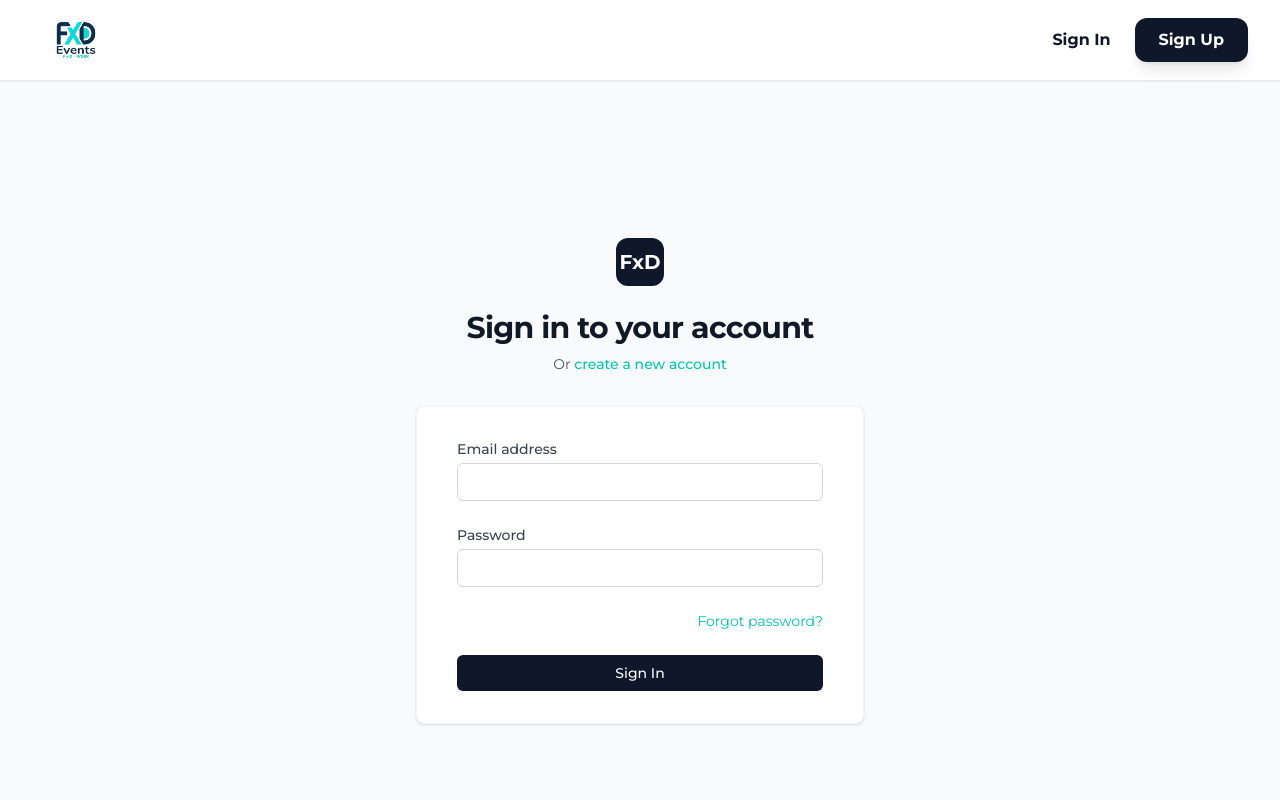
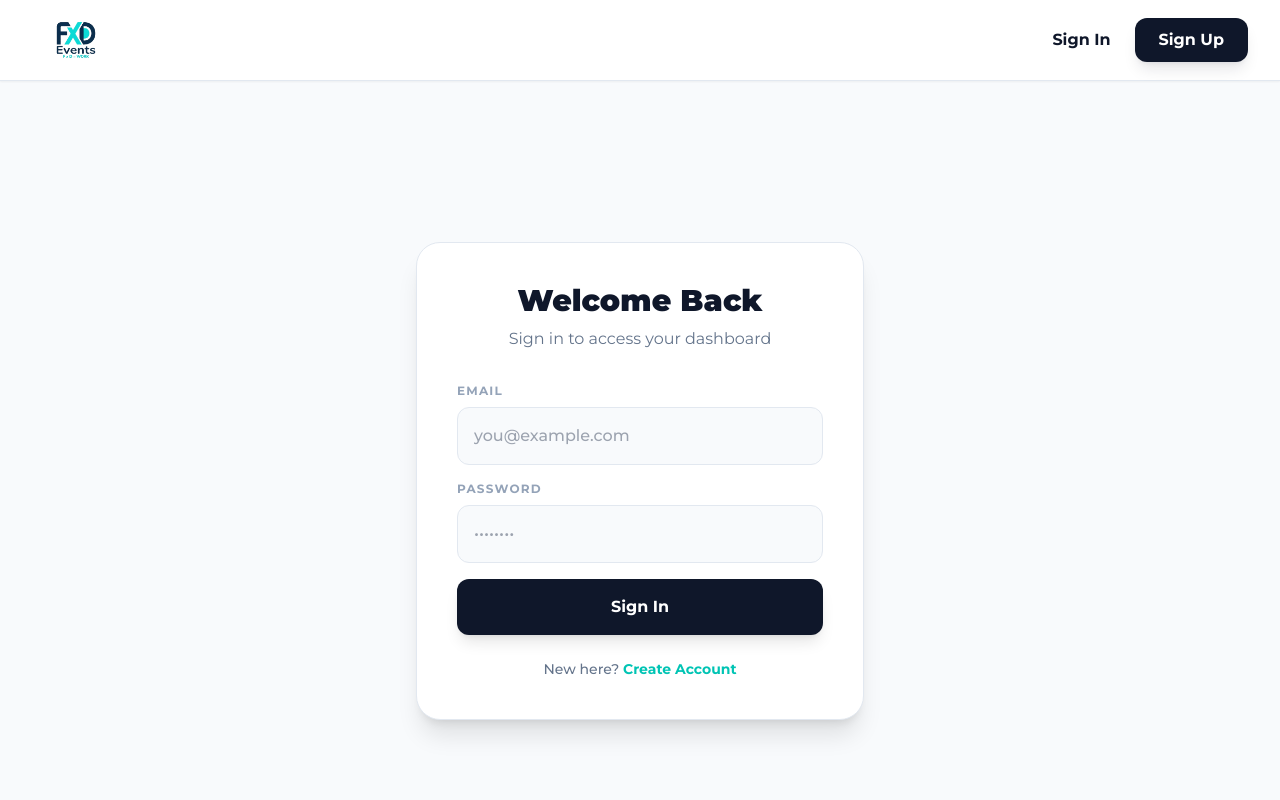
Before and after one commit to balyons222/work-app-v2, a Next.js app: page /login in a window 1280 px wide. Shown: the top 800 px of the page. Built offline with nearby package versions, Linux system fonts and the light colour scheme; no server answers.

Commit message:
Update page.tsx

```diff
--- a/src/app/login/page.tsx
+++ b/src/app/login/page.tsx
@@ -1,7 +1,7 @@
 'use client'
 
-import { useState, useEffect, Suspense } from 'react'
-import { createClient } from '@/src/utils/supabase/client'
+import { useState, Suspense } from 'react'
+import { createClient } from '../../utils/supabase/client'
 import { useRouter, useSearchParams } from 'next/navigation'
 import Link from 'next/link'
 import toast from 'react-hot-toast'
@@ -10,132 +10,141 @@ function LoginContent() {
   const [email, setEmail] = useState('')
   const [password, setPassword] = useState('')
   const [loading, setLoading] = useState(false)
-  const [isSignUp, setIsSignUp] = useState(false)
 
   const router = useRouter()
   const searchParams = useSearchParams()
   const supabase = createClient()
 
-  useEffect(() => {
-    if (searchParams.get('mode') === 'signup') {
-      setIsSignUp(true)
-    }
-  }, [searchParams])
+  const mode = searchParams.get('mode') === 'signup' ? 'signup' : 'login'
 
   const handleAuth = async (e: React.FormEvent) => {
     e.preventDefault()
     setLoading(true)
-const origin = typeof window !== 'undefined' ? window.location.origin : ''
 
+    try {
+      if (mode === 'signup') {
+        // --- SIGN UP LOGIC ---
         const { error } = await supabase.auth.signUp({
           email,
           password,
           options: {
-    emailRedirectTo: `${origin}/auth/callback`,
+            // Fixes "window is undefined" error on server
+            emailRedirectTo: `${window.location.origin}/auth/callback`,
           },
         })
-    try {
-      if (isSignUp) {
-        const { error } = await supabase.auth.signUp({
+        if (error) throw error
+        toast.success('Check your email to confirm account!')
+      } else {
+        // --- LOG IN LOGIC ---
+        const { data: { user }, error } = await supabase.auth.signInWithPassword({
           email,
           password,
-          options: { emailRedirectTo: `${window.location.origin}/auth/callback` }
         })
+        if (error) throw error
 
-        if (error) {
-          toast.error(error.message)
-        } else {
-          toast.success('Account created! Let’s set up your profile.')
-          router.push('/setup-profile')
-        }
-      } else {
-        const { error } = await supabase.auth.signInWithPassword({ email, password })
-
-        if (error) {
-          toast.error(error.message)
-        } else {
-          toast.success('Logged in successfully!')
-          router.push('/setup-profile')
+        if (user) {
+          toast.success('Welcome back!')
+          checkProfileAndRedirect(user.id)
         }
       }
-    } catch (err) {
-      toast.error('An unexpected error occurred')
-    } finally {
+    } catch (error: any) {
+      toast.error(error.message)
       setLoading(false)
     }
   }
 
+  // 🧠 SMART REDIRECT LOGIC
+  const checkProfileAndRedirect = async (userId: string) => {
+    try {
+      // Check if a profile row exists for this user
+      const { data: profile } = await supabase
+        .from('profiles')
+        .select('role, full_name')
+        .eq('id', userId)
+        .maybeSingle() // 'maybeSingle' avoids errors if no row exists
+
+      if (profile && profile.full_name) {
+        // ✅ Profile Exists -> Go to their hub
+        if (profile.role === 'contractor') {
+          router.push('/jobs')
+        } else {
+          router.push('/dashboard')
+        }
+      } else {
+        // ❌ No Profile -> Go to Setup
+        router.push('/setup-profile')
+      }
+    } catch (err) {
+      // Fallback if DB check fails
+      router.push('/dashboard')
+    } finally {
+      // We don't set loading false here because we are navigating away
+      router.refresh()
+    }
+  }
+
   return (
-    <div className="min-h-screen bg-gray-50 flex flex-col justify-center py-12 sm:px-6 lg:px-8">
-      <div className="sm:mx-auto sm:w-full sm:max-w-md">
-        <div className="mx-auto h-12 w-12 bg-primary rounded-xl flex items-center justify-center">
-          <span className="text-white font-bold text-xl">FxD</span>
-        </div>
-        <h2 className="mt-6 text-center text-3xl font-bold tracking-tight text-gray-900">
-          {isSignUp ? 'Create an account' : 'Sign in to your account'}
-        </h2>
-        <p className="mt-2 text-center text-sm text-gray-600">
-          Or{' '}
-          <button
-            type="button"
-            onClick={() => setIsSignUp(!isSignUp)}
-            className="font-medium text-secondary hover:underline"
-          >
-            {isSignUp ? 'log in instead' : 'create a new account'}
-          </button>
+    <div className="min-h-screen bg-slate-50 flex items-center justify-center p-4">
+      <div className="max-w-md w-full bg-white rounded-3xl shadow-xl p-8 md:p-10 border border-slate-200">
+        <div className="text-center mb-8">
+          <h1 className="text-3xl font-black text-primary mb-2">
+            {mode === 'signup' ? 'Join the Crew' : 'Welcome Back'}
+          </h1>
+          <p className="text-slate-500">
+            {mode === 'signup' ? 'Create your account to get started' : 'Sign in to access your dashboard'}
           </p>
         </div>
 
-      <div className="mt-8 sm:mx-auto sm:w-full sm:max-w-md">
-        <div className="bg-white py-8 px-4 shadow sm:rounded-lg sm:px-10 border border-gray-100">
-          <form className="space-y-6" onSubmit={handleAuth}>
+        <form onSubmit={handleAuth} className="space-y-4">
           <div>
-              <label className="block text-sm font-medium text-gray-700">Email address</label>
+            <label className="block text-xs font-bold text-slate-400 uppercase tracking-widest mb-2">Email</label>
             <input
               type="email"
-                required
               value={email}
               onChange={(e) => setEmail(e.target.value)}
-                className="mt-1 block w-full rounded-md border border-gray-300 px-3 py-2 text-gray-900 focus:ring-secondary focus:border-secondary sm:text-sm"
+              className="w-full p-4 bg-slate-50 border border-slate-200 rounded-xl outline-none focus:ring-2 focus:ring-secondary font-medium"
+              placeholder="you@example.com"
+              required
             />
           </div>
 
           <div>
-              <label className="block text-sm font-medium text-gray-700">Password</label>
+            <label className="block text-xs font-bold text-slate-400 uppercase tracking-widest mb-2">Password</label>
             <input
               type="password"
-                required
               value={password}
               onChange={(e) => setPassword(e.target.value)}
-                className="mt-1 block w-full rounded-md border border-gray-300 px-3 py-2 text-gray-900 focus:ring-secondary focus:border-secondary sm:text-sm"
+              className="w-full p-4 bg-slate-50 border border-slate-200 rounded-xl outline-none focus:ring-2 focus:ring-secondary font-medium"
+              placeholder="••••••••"
+              required
             />
           </div>
-
-            {!isSignUp && (
-              <div className="flex items-center justify-end">
-                <Link href="/forgot-password" title="Forgot Password" className="text-sm text-secondary hover:underline">
-                  Forgot password?
-                </Link>
-              </div>
-            )}
 
           <button
             type="submit"
             disabled={loading}
-              className="flex w-full justify-center rounded-md bg-primary py-2 px-4 text-sm font-medium text-white hover:bg-slate-800 disabled:opacity-50 transition-colors"
+            className="w-full bg-primary text-white font-bold py-4 rounded-xl hover:bg-slate-800 transition-all shadow-lg disabled:opacity-50"
           >
-              {loading ? 'Processing...' : isSignUp ? 'Sign Up' : 'Sign In'}
+            {loading ? 'Processing...' : (mode === 'signup' ? 'Create Account' : 'Sign In')}
           </button>
         </form>
+
+        <div className="mt-6 text-center text-sm font-medium text-slate-500">
+          {mode === 'signup' ? (
+            <p>Already have an account? <Link href="/login" className="text-secondary font-bold hover:underline">Sign In</Link></p>
+          ) : (
+            <p>New here? <Link href="/login?mode=signup" className="text-secondary font-bold hover:underline">Create Account</Link></p>
+          )}
         </div>
       </div>
     </div>
   )
 }
 
+// Suspense wrapper to prevent client-side build errors
 export default function LoginPage() {
   return (
-    <Suspense fallback={<div>Loading...</div>}>
+    <Suspense fallback={<div className="p-20 text-center">Loading...</div>}>
       <LoginContent />
     </Suspense>
   )
```
Lines whose indentation alone changed are shown as unchanged.
